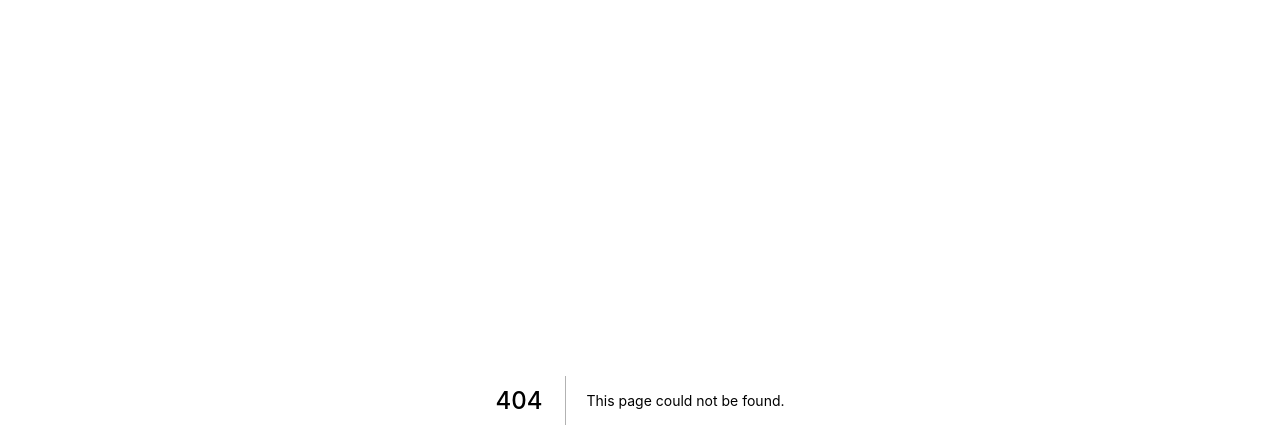
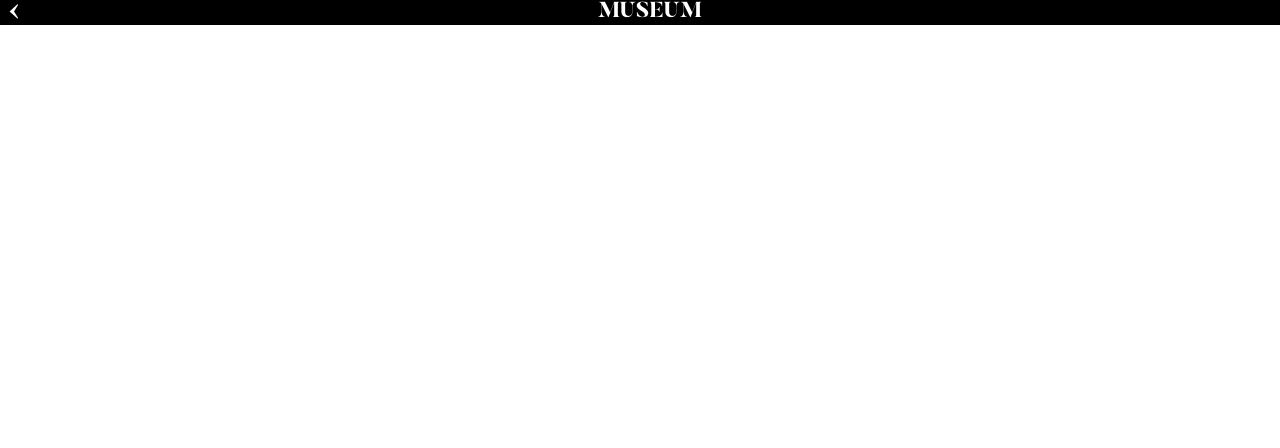
Before and after one commit to behzad888/QardioAssignment, a Next.js app: page /event in a window 1280 px wide. Before the commit this address had no page. Shown: the top 448 px of the page. Built offline with nearby package versions, Linux system fonts and the light colour scheme.

Commit message:
init event list page

```diff
--- /dev/null
+++ b/pages/event.js
@@ -0,0 +1,11 @@
+import React from 'react';
+import Event from '../src/containers/events/event';
+import '../public/assets/theme.scss';
+
+export default function EventPage(props) {
+  return (
+    <div className="root">
+      <Event />
+    </div>
+  );
+}
--- /dev/null
+++ b/src/containers/events/event.jsx
@@ -0,0 +1,14 @@
+//@flow
+import React from 'react';
+import Header from '../../components/header/header';
+import Masonry from '../../components/masonry/masonry';
+
+export default function Event(props) {
+  return (
+    <React.Fragment>
+      <Header title="MUSEUM" backhref="/" />
+      <div className="event-detail">
+      </div>
+    </React.Fragment>
+  );
+}
--- a/src/containers/home/home.jsx
+++ b/src/containers/home/home.jsx
@@ -18,7 +18,7 @@ export default function Home(props) {
               ghost
               round
               component="a"
-              href="/events"
+              href="/eventlist"
             />
             <Button
               label="View Collection"
```
Also changed, not shown: pages/eventlist.js (added, +11 -0 lines), src/containers/events/eventlist.jsx (added, +14 -0 lines).
